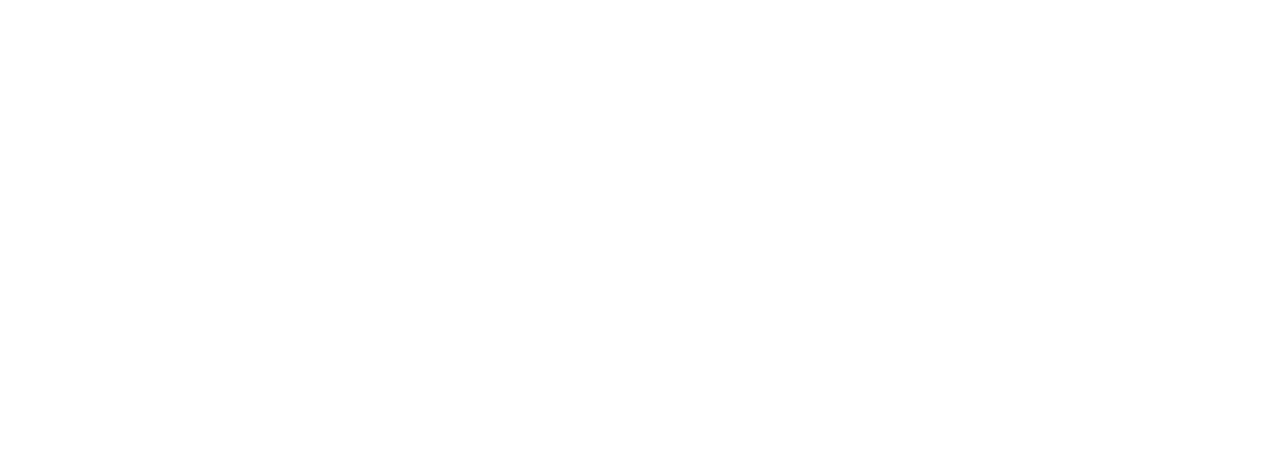
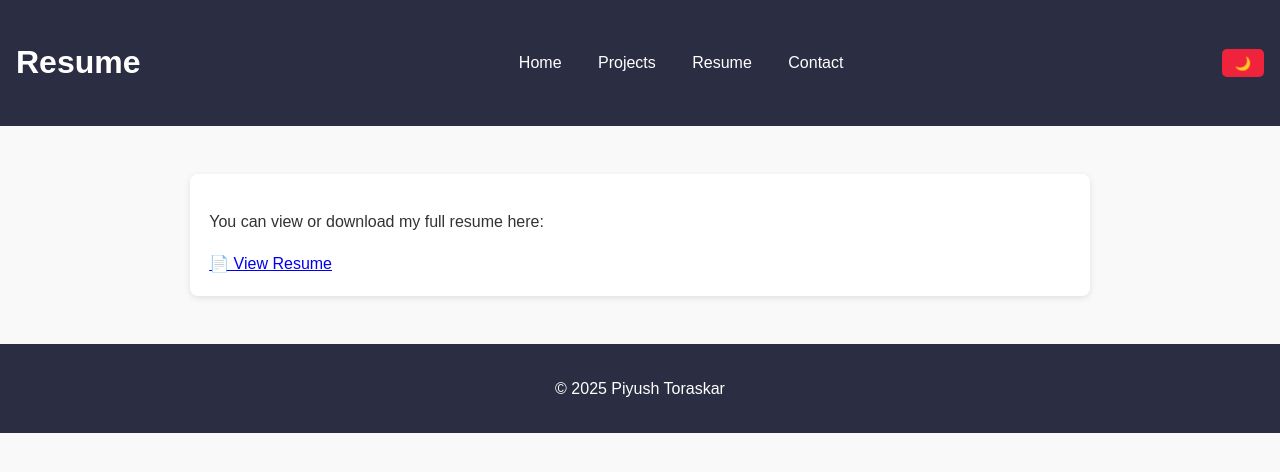
Before and after one commit to Piyush-Toraskar/piyush-portfolio, a plain HTML site: page resume.html in a window 1280 px wide. Drawn offline with Linux system fonts and the light colour scheme.

Commit message:
Update resume.html

```diff
--- a/resume.html
+++ b/resume.html
@@ -1 +1,31 @@
-<HTML CONTENT FROM ABOVE RESUME PAGE>
+<!DOCTYPE html>
+<html lang="en">
+<head>
+<meta charset="UTF-8">
+<meta name="viewport" content="width=device-width, initial-scale=1.0">
+<title>Resume - Piyush Toraskar</title>
+<link rel="stylesheet" href="style.css">
+<script src="script.js" defer></script>
+</head>
+<body>
+<header>
+    <h1>Resume</h1>
+    <nav>
+        <a href="index.html">Home</a>
+        <a href="projects.html">Projects</a>
+        <a href="resume.html">Resume</a>
+        <a href="contact.html">Contact</a>
+    </nav>
+    <button class="dark-mode-toggle" onclick="toggleDarkMode()">🌙</button>
+</header>
+<section>
+    <div class="card">
+        <p>You can view or download my full resume here:</p>
+        <a href="resume.pdf" target="_blank">📄 View Resume</a>
+    </div>
+</section>
+<footer>
+    <p>© 2025 Piyush Toraskar</p>
+</footer>
+</body>
+</html>
```
